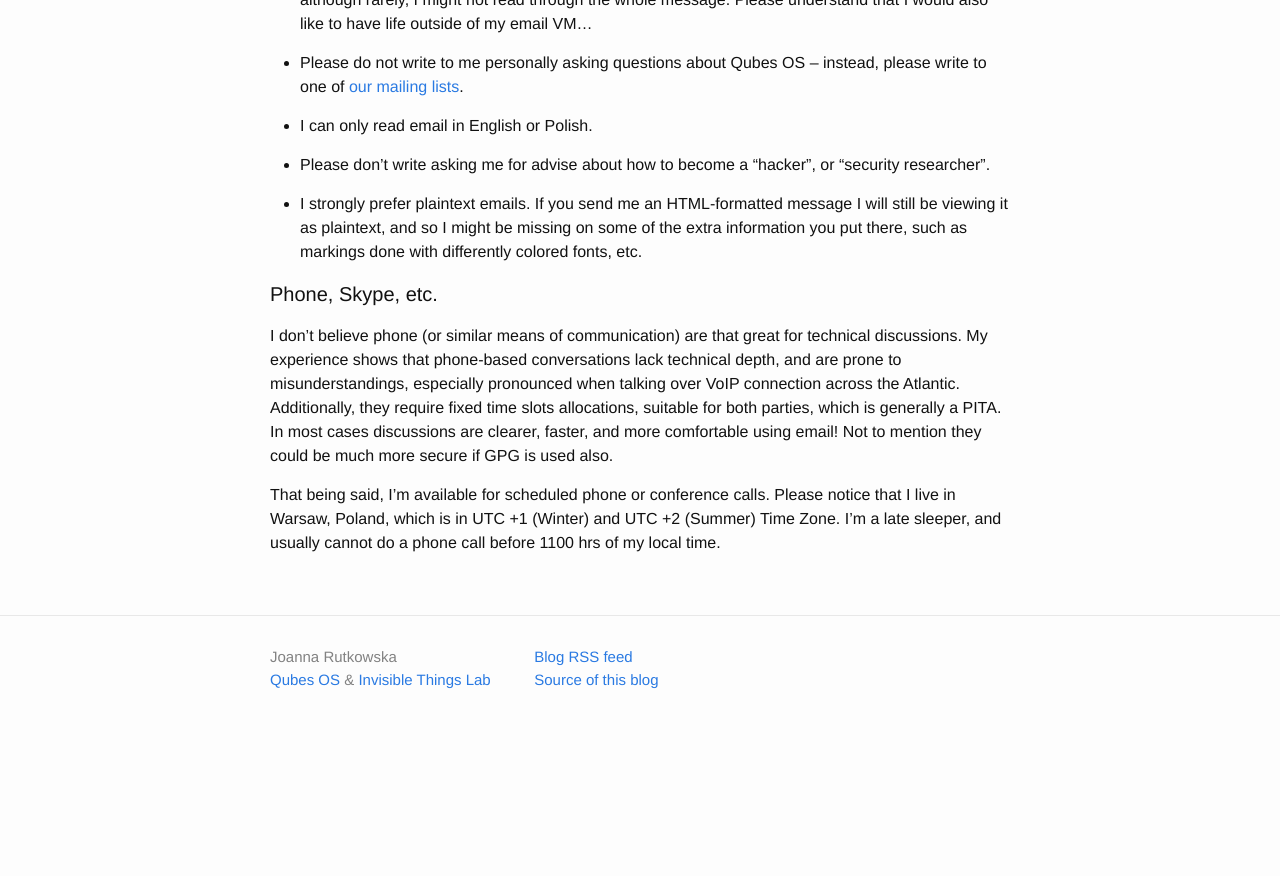
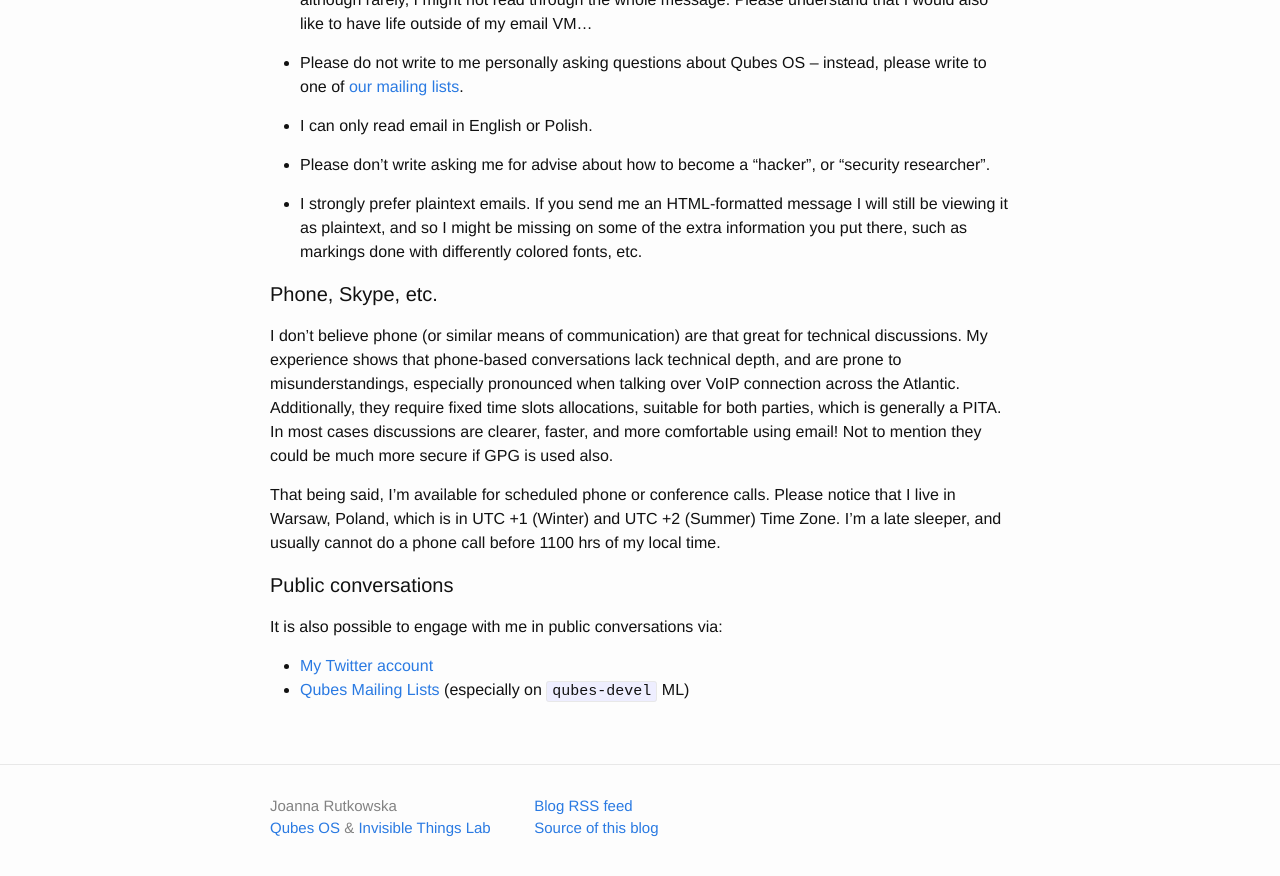
Before and after one commit to rootkovska/rootkovska.github.io, a Jekyll site: the page built from contact.md, in a window 1280 px wide and 900 px high, scrolled down 775 px. Shown: the top 876 px of the window. Built offline with Jekyll 4.4.1, drawn with Linux system fonts in a browser that asks for light colours; before the commit the page ends 1526 px from its top, so only the background shows below that.

Commit message:
contact page: note about public discussions

```diff
--- a/contact.md
+++ b/contact.md
@@ -74,3 +74,11 @@ That being said, I'm available for scheduled phone or conference calls. Please
 notice that I live in Warsaw, Poland, which is in UTC +1 (Winter) and UTC +2
 (Summer) Time Zone. I'm a late sleeper, and usually cannot do a phone call
 before 1100 hrs of my local time.
+
+Public conversations
+=====================
+
+It is also possible to engage with me in public conversations via:
+
+* [My Twitter account](https://twitter.com/rootkovska/)
+* [Qubes Mailing Lists](https://wiki.qubes-os.org/wiki/QubesLists) (especially on `qubes-devel` ML)
```
